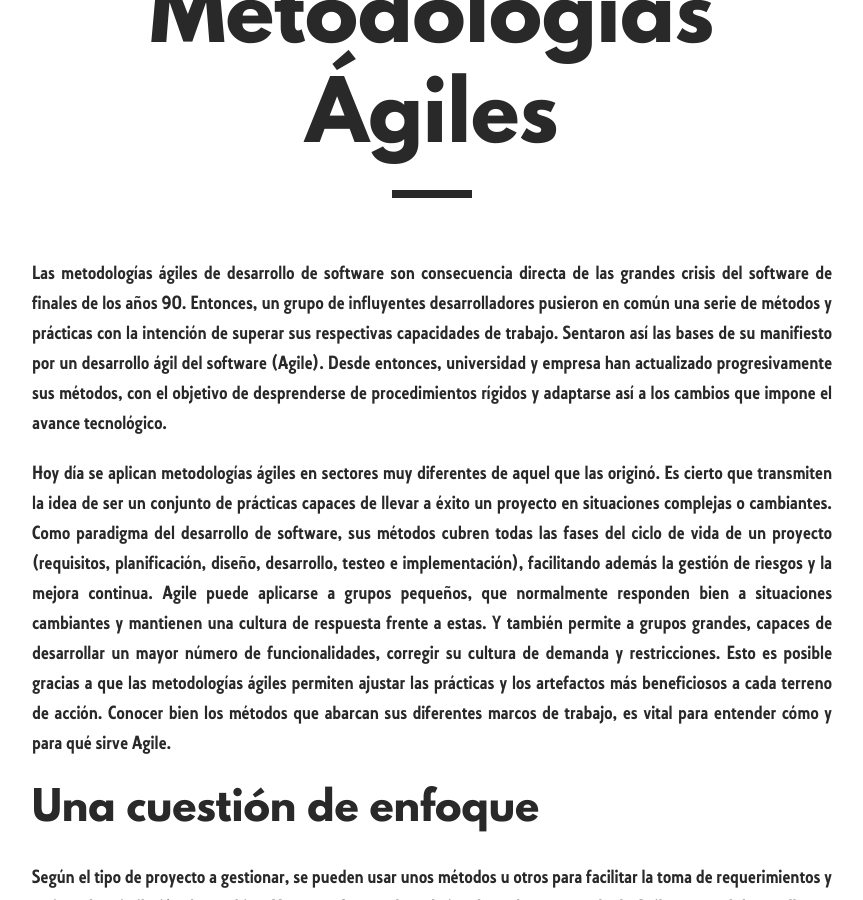
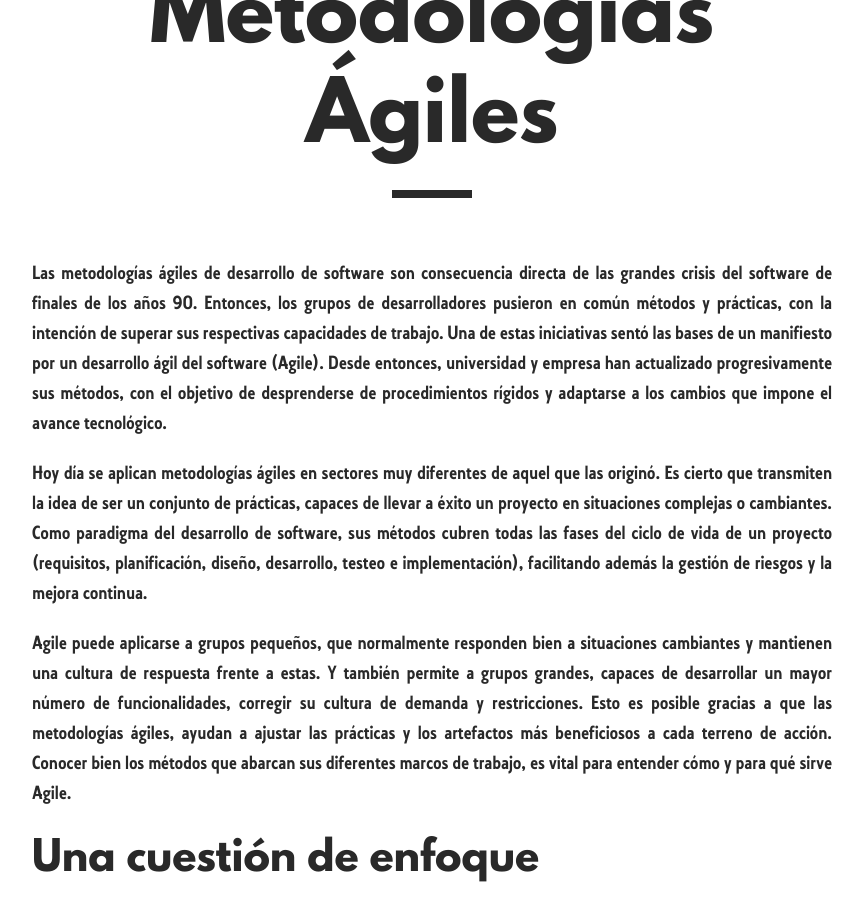
Before and after one commit to Rocmpr/blog, a Jekyll site: the page built from _posts/2019-11-24-Metodologías-Ágiles.md, in a window 1280 px wide and 900 px high, scrolled down 209 px. Shown: the whole window, without its empty margins (208-1071 px from the left). Built offline with Jekyll 4.4.1, drawn with Linux system fonts in a browser that asks for light colours; our own code applies the rules of GitHub Pages for plain Markdown files.

Commit message:
Update 2019-11-24-Metodologías-Ágiles.md

```diff
--- a/_posts/2019-11-24-Metodologías-Ágiles.md
+++ b/_posts/2019-11-24-Metodologías-Ágiles.md
@@ -1,6 +1,8 @@
-Las metodologías ágiles de desarrollo de software son consecuencia directa de las grandes crisis del software de finales de los años 90. Entonces, un grupo de influyentes desarrolladores pusieron en común una serie de métodos y prácticas con la intención de superar sus respectivas capacidades de trabajo. Sentaron así las bases de su manifiesto por un desarrollo ágil del software (Agile). Desde entonces, universidad y empresa han actualizado progresivamente sus métodos, con el objetivo de desprenderse de procedimientos rígidos y adaptarse así a los cambios que impone el avance tecnológico.
+Las metodologías ágiles de desarrollo de software son consecuencia directa de las grandes crisis del software de finales de los años 90. Entonces, los grupos de desarrolladores pusieron en común métodos y prácticas, con la intención de superar sus respectivas capacidades de trabajo. Una de estas iniciativas sentó las bases de un manifiesto por un desarrollo ágil del software (Agile). Desde entonces, universidad y empresa han actualizado progresivamente sus métodos, con el objetivo de desprenderse de procedimientos rígidos y adaptarse a los cambios que impone el avance tecnológico.
 
-Hoy día se aplican metodologías ágiles en sectores muy diferentes de aquel que las originó. Es cierto que transmiten la idea de ser un conjunto de prácticas capaces de llevar a éxito un proyecto en situaciones complejas o cambiantes. Como paradigma del desarrollo de software, sus métodos cubren todas las fases del ciclo de vida de un proyecto (requisitos, planificación, diseño, desarrollo, testeo e implementación), facilitando además la gestión de riesgos y la mejora continua. Agile puede aplicarse a grupos pequeños, que normalmente responden bien a situaciones cambiantes y mantienen una cultura de respuesta frente a estas. Y también permite a grupos grandes, capaces de desarrollar un mayor número de funcionalidades, corregir su cultura de demanda y restricciones. Esto es posible gracias a que las metodologías ágiles permiten ajustar las prácticas y los artefactos más beneficiosos a cada terreno de acción. Conocer bien los métodos que abarcan sus diferentes marcos de trabajo, es vital para entender cómo y para qué sirve Agile.
+Hoy día se aplican metodologías ágiles en sectores muy diferentes de aquel que las originó. Es cierto que transmiten la idea de ser un conjunto de prácticas, capaces de llevar a éxito un proyecto en situaciones complejas o cambiantes. Como paradigma del desarrollo de software, sus métodos cubren todas las fases del ciclo de vida de un proyecto (requisitos, planificación, diseño, desarrollo, testeo e implementación), facilitando además la gestión de riesgos y la mejora continua.
+
+Agile puede aplicarse a grupos pequeños, que normalmente responden bien a situaciones cambiantes y mantienen una cultura de respuesta frente a estas. Y también permite a grupos grandes, capaces de desarrollar un mayor número de funcionalidades, corregir su cultura de demanda y restricciones. Esto es posible gracias a que las metodologías ágiles, ayudan a ajustar las prácticas y los artefactos más beneficiosos a cada terreno de acción. Conocer bien los métodos que abarcan sus diferentes marcos de trabajo, es vital para entender cómo y para qué sirve Agile.
 
 # Una cuestión de enfoque
 
```
